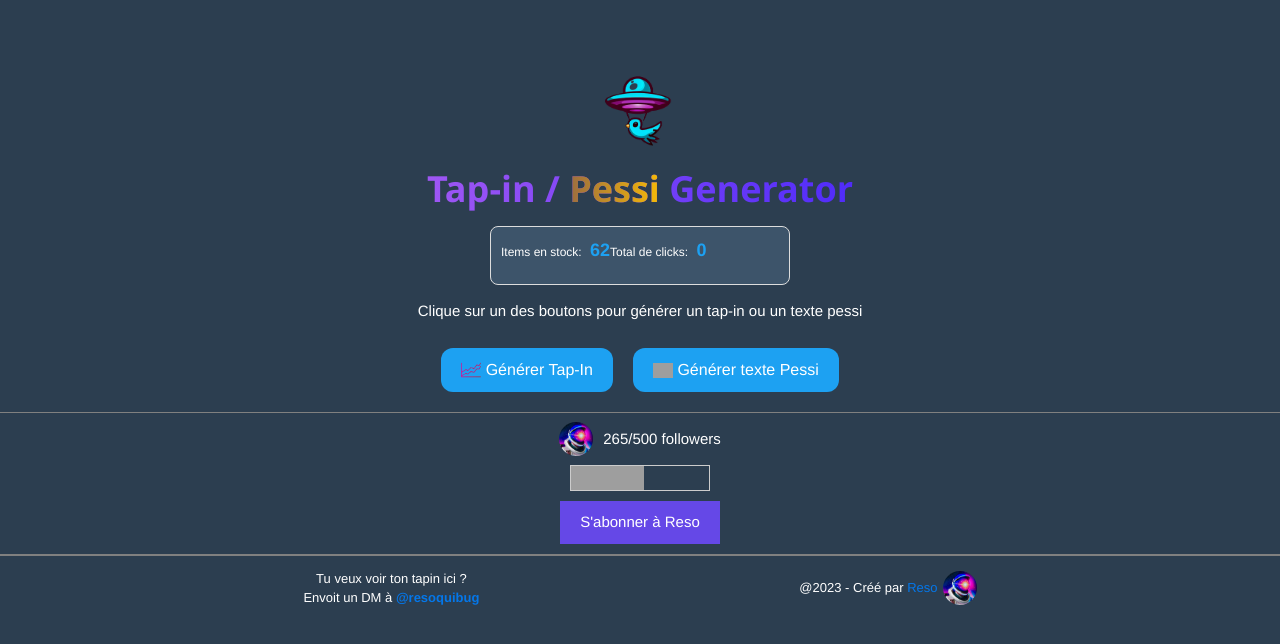
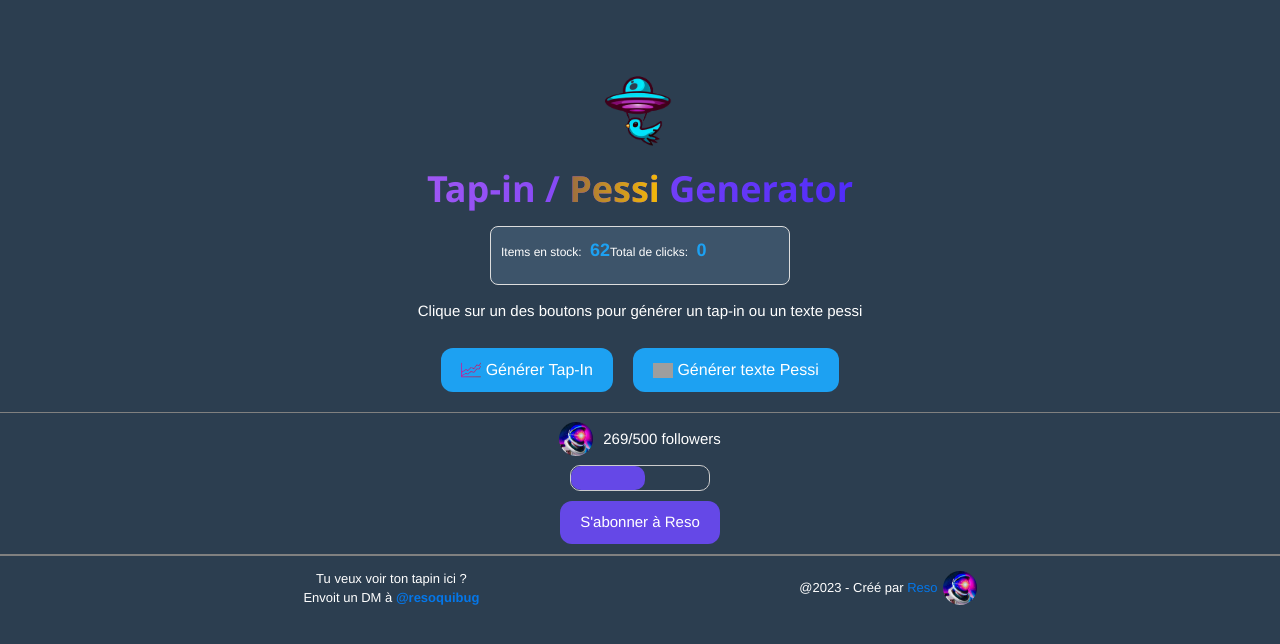
Before and after one commit to Resoki/tapin-generator, a Vue app: page / in a window 1280 px wide. Shown: the top 644 px of the page. Built offline with nearby package versions, Linux system fonts and the light colour scheme; no server answers; grey boxes are pictures that could not be loaded.

Commit message:
add function for dl images

```diff
--- a/src/components/SubGoal.vue
+++ b/src/components/SubGoal.vue
@@ -5,7 +5,7 @@
       <p>{{ count }}/500 followers</p>
     </div>
     <div class="w3-border">
-      <div class="w3-grey" style="height: 24px;" :style="{ width: progressStyle }"></div>
+      <div class="w3-grey color" style="height: 24px;" :style="{ width: progressStyle }"></div>
     </div>
     <button class="subscribe-button" @click="redirectToTwitter">S'abonner à Reso</button>
   </div>
@@ -40,6 +40,11 @@ export default {
   margin-top: 10px;
 }
 
+.color {
+    border-radius: 10px;
+    background-color: #6548e7 !important;
+}
+
 .img-reso {
   width: 34px;
   height: 34px;
@@ -50,13 +55,15 @@ export default {
 .w3-border {
   width: 140px;
   margin: 0 auto;
+  border-radius: 10px;
 }
 
 .subscribe-button {
-    width: 160px;
+  width: 160px;
   background-color: rgb(101, 72, 231);
   color: white;
   border: none;
+  border-radius: 12px;
   padding: 10px 20px;
   margin-top: 10px;
   cursor: pointer;
--- a/src/components/TapInGenerator.vue
+++ b/src/components/TapInGenerator.vue
@@ -26,7 +26,7 @@
       <div class="separator-medium"> </div>
     <BoxTapin @close-popup="closePopup()" :contentDisplay="contentDisplay" :imgDisplay="imgDisplay" :twitterShareUrl="twitterShareUrl" />
     <PessiText @close-popup="closePopup()" :contentDisplay="contentDisplayPessi"  :twitterShareUrl="twitterShareUrlPessiText"/>
-    <SubGoal count="265"/>
+    <SubGoal count="269"/>
     <FooterComponent :isGenerating="isGenerating"/>
   </div>
 </template>
```
